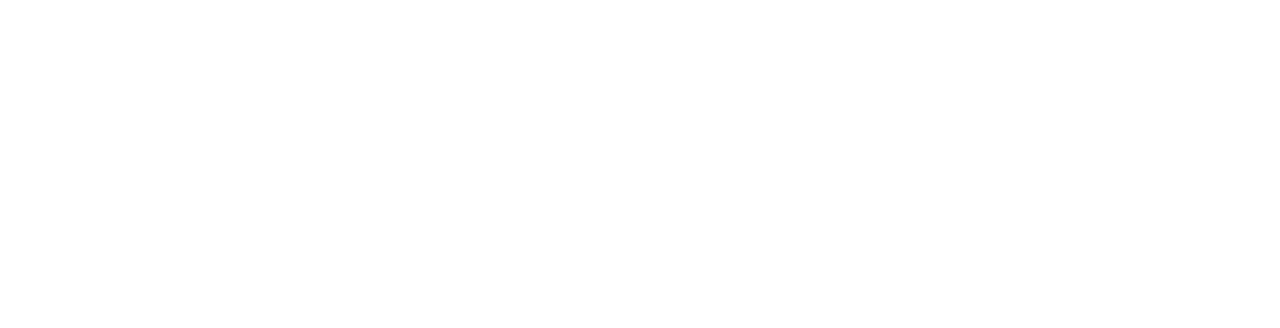
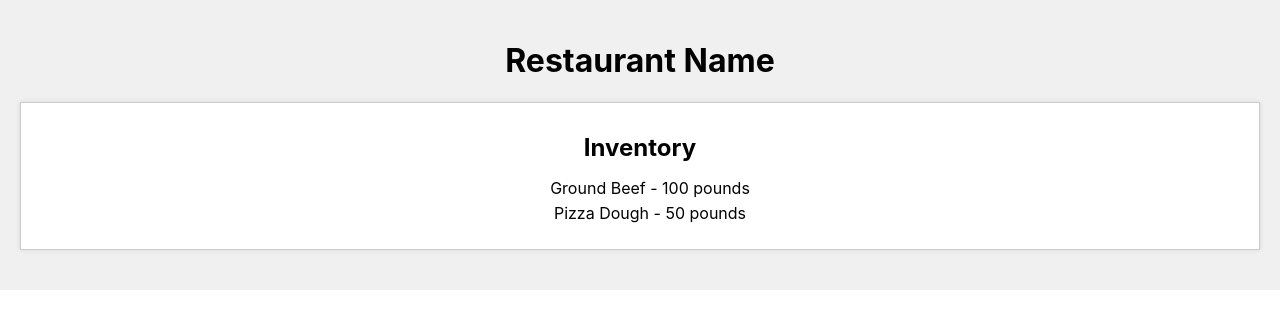
Before and after one commit to IAmMeers/Central-Client, a React (Create React App) app: page /Inventory in a window 1280 px wide. Before the commit this address had no page. Shown: the top 328 px of the page. Built offline with nearby package versions, Linux system fonts and the light colour scheme.

Commit message:
Menu and Inventory now selectable from store

```diff
--- a/src/App.js
+++ b/src/App.js
@@ -7,6 +7,8 @@ import {
 } from "react-router-dom";
 import TestPage from './pages/TestPage';
 import Store from './pages/Store.jsx';
+import Menu from './pages/Menu.jsx';
+import Inventory from './pages/Inventory.jsx';
 
 
 function App() {
@@ -16,8 +18,10 @@ function App() {
       {}
       <BrowserRouter>
         <Routes>
-          <Route path="/" element={<TestPage/>}/>
+          <Route path="/TestPage" element={<TestPage/>}/>
           <Route path="/Store" element={<Store/>}/>
+          <Route path="/Menu" element={<Menu/>}/>
+          <Route path="/Inventory" element={<Inventory/>}/>
         </Routes>
       </BrowserRouter>
     </div>
--- a/src/pages/Inventory.jsx
+++ b/src/pages/Inventory.jsx
@@ -1,9 +1,29 @@
-import React from 'react';
+import React, { useState, useEffect } from 'react';
+import { BrowserRouter as Router, Route, Switch, Link } from 'react-router-dom';
 
-const Inventory = ({ inventoryData }) => {
+const Inventory = () => {
+
+    const [inventoryData, setInventoryData] = useState([]);
+
+  /* FETCH THE DATA */
+  useEffect(() => {
+
+    const fetchedInventoryData = [
+        { ItemName: 'Ground Beef', Quantity: 100, QuantityUnit: 'pounds', Threshold: 20 },
+        { ItemName: 'Pizza Dough', Quantity: 50, QuantityUnit: 'pounds', Threshold: 15 },
+    ];
+
+    setInventoryData(fetchedInventoryData);
+}, []);
+
+
 return (
-        <div className="inventory-body">
-            <h1>Inventory</h1>
+  <div className="store-body">
+      <h1>Restaurant Name</h1>
+
+      <section className="store-section">
+
+      <h2>Inventory</h2>
         <ul>
             {inventoryData.map(item => (
                 <li key={item.ItemName}>
@@ -11,8 +31,9 @@ const Inventory = ({ inventoryData }) => {
                 </li>
             ))}
         </ul>
+      </section>
   </div>
 );
 };
 
-export default Inventory;
+export default Inventory
--- a/src/pages/Menu.jsx
+++ b/src/pages/Menu.jsx
@@ -1,9 +1,39 @@
-import React from 'react'
+import React, { useState, useEffect } from 'react';
+import { BrowserRouter as Router, Route, Switch, Link } from 'react-router-dom';
 
 const Menu = () => {
-  return (
-    <div>Menu</div>
-  )
-}
+
+  const [menuData, setMenuData] = useState([]);
+
+  /* FETCH THE DATA */
+  useEffect(() => {
+
+    const fetchedMenuData = [
+        { Item_ID: 'ITEMID1', Item_name: 'Cheeseburger', Price: 9.99 },
+        { Item_ID: 'ITEMID2', Item_name: 'Margherita Pizza', Price: 12.50 },
+    ];
+
+    setMenuData(fetchedMenuData);
+}, []);
+
+
+return (
+  <div className="store-body">
+      <h1>Restaurant Name</h1>
+
+      <section className="store-section">
+
+      <h2>Menu</h2>
+        <ul>
+            {menuData.map(item => (
+                <li key={item.Item_ID}>
+                  {item.Item_name} - ${item.Price.toFixed(2)}
+                </li>
+            ))}
+        </ul>
+      </section>
+  </div>
+);
+};
 
 export default Menu
--- a/src/pages/Store.jsx
+++ b/src/pages/Store.jsx
@@ -1,4 +1,5 @@
 import React, { useState, useEffect } from 'react';
+import { BrowserRouter as Router, Route, Switch, Link } from 'react-router-dom';
 
 const Store = () => {
     const [storeData, setStoreData] = useState([]);
@@ -77,8 +78,10 @@ const Store = () => {
                 <div className="right-column">
                     <section className="store-section">
                         <h2>Menu</h2>
+                        <Link to="/menu" className="link"> View Menu </Link>
                         <ul>
                             {menuData.map(item => (
+
                                 <li key={item.Item_ID}>
                                     {item.Item_name} - ${item.Price.toFixed(2)}
                                 </li>
@@ -88,6 +91,7 @@ const Store = () => {
 
                     <section className="store-section">
                         <h2>Inventory</h2>
+                        <Link to="/inventory" className="link"> View Inventory </Link>
                         <ul>
                             {inventoryData.map(item => (
                                 <li key={item.ItemName}>
@@ -95,8 +99,10 @@ const Store = () => {
                                 </li>
                             ))}
                         </ul>
+
                     </section>
                 </div>
+
             </div>
 
             <section className="store-section">
--- a/src/pages/TestPage.jsx
+++ b/src/pages/TestPage.jsx
@@ -1,5 +1,4 @@
 import React, { useState } from 'react';
-import './TestPage.jsx';
 import logoImage from '../assets/CentralRestLogo.png';
 import { Link } from 'react-router-dom';
 
```
Lines whose indentation alone changed are shown as unchanged.
